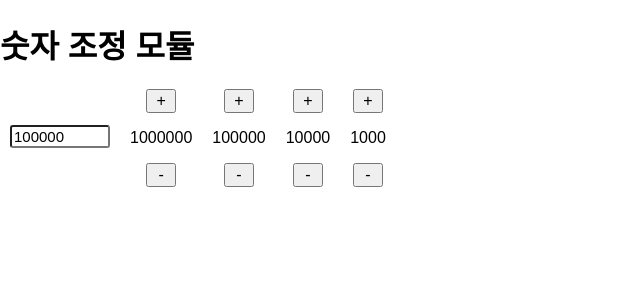
After one commit to 2Choi/volcation, a PHP site: page /admin/mileage.html in a window 1280 px wide. The commit adds this page. Shown: the top 300 px of the page, without its empty margins (0-640 px from the left). Run offline with PHP 8.4, Linux system fonts and the light colour scheme.

Commit message:
mileage-module

```diff
--- /dev/null
+++ b/admin/mileage.html
@@ -0,0 +1,37 @@
+<!DOCTYPE html>
+<html lang="ko-kr">
+<head>
+  <meta charset="utf-8">
+  <meta name="viewport" content="width=device-width, initial-scale=1">
+  <link rel="stylesheet" href="/2choi/css/volcation.css" type="text/css">
+  <link rel="stylesheet" href="/2choi/css/normalize.css" type="text/css">
+  <script src="https://ajax.googleapis.com/ajax/libs/jquery/2.2.0/jquery.min.js"></script>
+  <script src="mileage.js"></script>
+</head>
+<body>
+  <h1>숫자 조정 모듈</h1>
+  <div class="number-container">
+    <input class="mileage" type="number" value="100000"/>
+    <div class="number-control" value="1000000">
+      <button type="button" class="plus">+</button>
+      <p>1000000</p>
+      <button type="button" class="minus">-</button>
+    </div> <!-- 1000000 -->
+    <div class="number-control" value="100000">
+      <button type="button" class="plus">+</button>
+      <p>100000</p>
+      <button type="button" class="minus">-</button>
+    </div> <!-- 100000 -->
+    <div class="number-control" value="10000">
+      <button type="button" class="plus">+</button>
+      <p>10000</p>
+      <button type="button" class="minus">-</button>
+    </div> <!-- 10000 -->
+    <div class="number-control" value="1000">
+      <button type="button" class="plus">+</button>
+      <p>1000</p>
+      <button type="button" class="minus">-</button>
+    </div> <!-- 1000 -->
+  </div>
+
+</body>
--- /dev/null
+++ b/admin/mileage.js
@@ -0,0 +1,13 @@
+$(document).on("ready page:load" , function () {
+
+  $(".number-control button").on( 'click', function() {
+    var tmp = parseInt( $(this).parent().attr('value') );
+    if( $(this).hasClass('minus') ) { tmp *= -1; }
+
+    var input = $(this).parent().parent().find('input');
+
+    var mileage = parseInt( input.val() )+tmp;
+    mileage = mileage < 0 ? 0 : mileage;
+    input.val( mileage );
+  });
+});
--- a/css/volcation.css
+++ b/css/volcation.css
@@ -105,3 +105,21 @@ td
 .write > img{
 	width: 100px;
 }
+div.number-container{
+  	display: table;
+}
+div.number-control{
+	vertical-align: middle;
+text-align: center;
+display: inline-block;
+margin: 0 10px;
+}
+.number-control > button {
+width : 30px;
+}
+.mileage {
+	width: 100px;
+	font-size: 15px;
+	border-radius: 3px;
+	margin: 0 10px;
+}
```
Also changed, not shown: admin/manage.php (+16 -8 lines), admin/number.php (added, +21 -0 lines).
